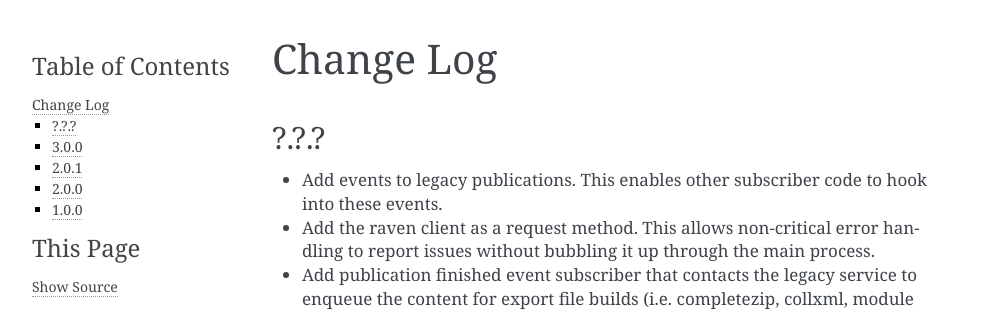
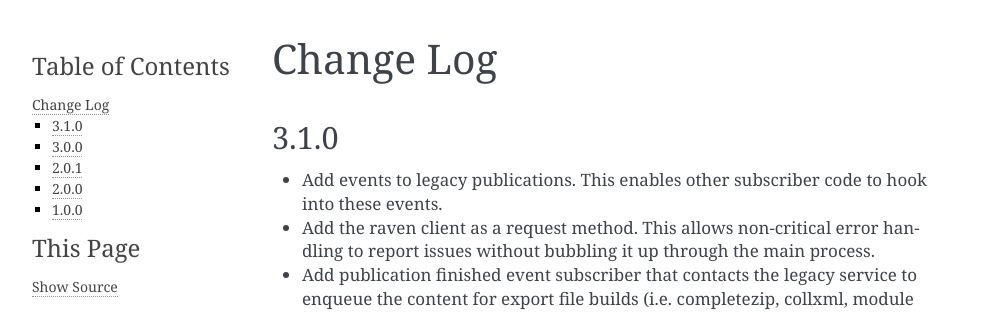
Before and after one commit to openstax/cnx-press, a Sphinx documentation site: the page built from docs/source/changes.rst, in a window 1280 px wide. Shown: the top 312 px of the page, without its empty margins (148-1141 px from the left). Built offline with Sphinx 7.4.7, drawn with Linux system fonts in a browser that asks for light colours.

Commit message:
Update changelog for v3.1.0 release

```diff
--- a/docs/source/changes.rst
+++ b/docs/source/changes.rst
@@ -2,7 +2,7 @@
 Change Log
 ==========
 
-?.?.?
+3.1.0
 -----
 
 - Add events to legacy publications. This enables other subscriber code
```
